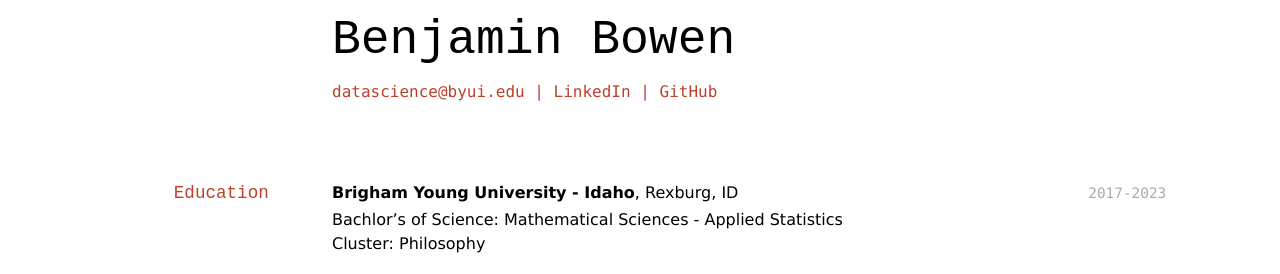
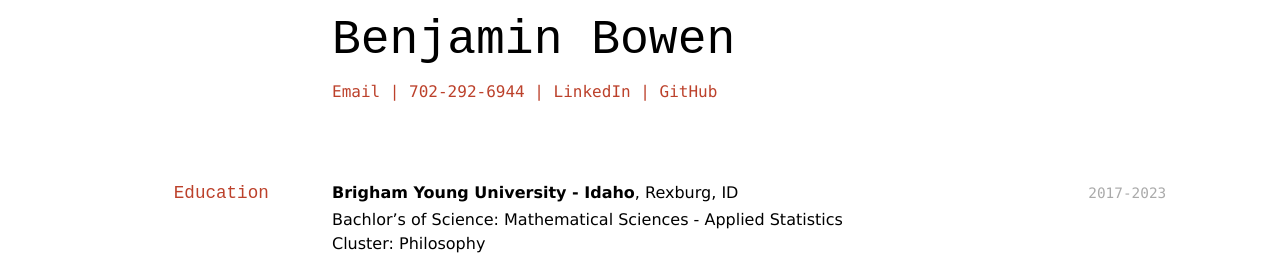
Before and after one commit to Bowenator/BenjaminBowenResume, a Jekyll site: the page built from docs/index.md, in a window 1280 px wide. Shown: the top 274 px of the page. Built offline with Jekyll 4.4.1, drawn with Linux system fonts in a browser that asks for light colours.

Commit message:
resume update

```diff
--- a/docs/index.md
+++ b/docs/index.md
@@ -6,7 +6,8 @@
 
 
 <div id="webaddress">
-<a href="bentbowen@yahoo.com">datascience@byui.edu</a>
+<a href="bentbowen@yahoo.com">Email</a>
+| <a href="702-292-6944">702-292-6944</a>
 | <a href="https://www.linkedin.com/in/benjamin-bowen-78ab9b183/">LinkedIn</a>
 | <a href="https://github.com/Bowenator">GitHub</a>
 </div>
```
